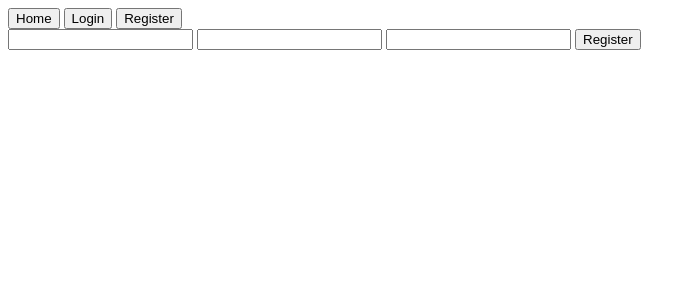
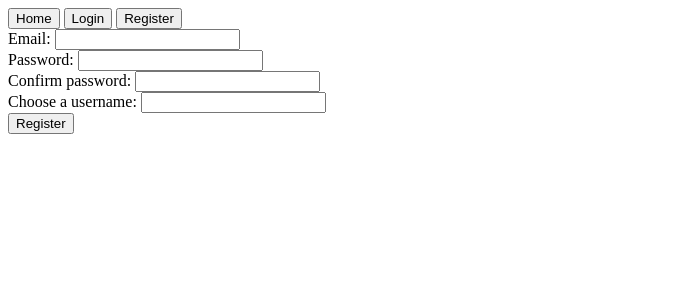
Before and after one commit to codegnomic/sveltekit-pocketbase-demo, a SvelteKit app: page /register in a window 1280 px wide. Shown: the top 300 px of the page, without its empty margins (0-696 px from the left). Built offline with nearby package versions, Linux system fonts and the light colour scheme; what pocketbase would draw is missing.

Commit message:
added labels, page redirect,  and username field

```diff
--- a/src/routes/register/+page.svelte
+++ b/src/routes/register/+page.svelte
@@ -1,26 +1,50 @@
 <script lang="ts">
+  import { goto } from "$app/navigation"
   import { state } from "$lib/stores"
   let email: String
   let password: String
   let passwordConfirm: String
+  let username: String
 
   const handleSubmit = async () => {
-        try {
-            let res = await state.register(email, password, passwordConfirm)
-            console.log(res)
-        } catch (error) {
-            console.log(error)
+    let payload = {
+      email,
+      password,
+      passwordConfirm,
+      username,
     }
+    await state.register(payload)
   }
+
+  $: if ($state.user) goto("/")
 </script>
 
 <form on:submit|preventDefault={handleSubmit}>
-    <input name="email" type="email" bind:value={email} />
-    <input name="password" type="password" bind:value={password} />
+  <div>
+    <label for="email">Email:</label>
+    <input name="email" type="email" bind:value={email} required />
+  </div>
+  <div>
+    <label for="password">Password:</label>
+    <input name="password" type="password" bind:value={password} required />
+  </div>
+  <div>
+    <label for="passwordConfirm">Confirm password:</label>
     <input
       name="passwordConfirm"
       type="password"
       bind:value={passwordConfirm}
+      required
     />
+  </div>
+  <div>
+    <label for="username">Choose a username:</label>
+    <input type="text" name="username" bind:value={username} required />
+  </div>
+
   <button type="submit">Register</button>
 </form>
+
+{#if $state.alert}
+  <span>{$state.alert}</span>
+{/if}
```
Lines whose indentation alone changed are shown as unchanged.
